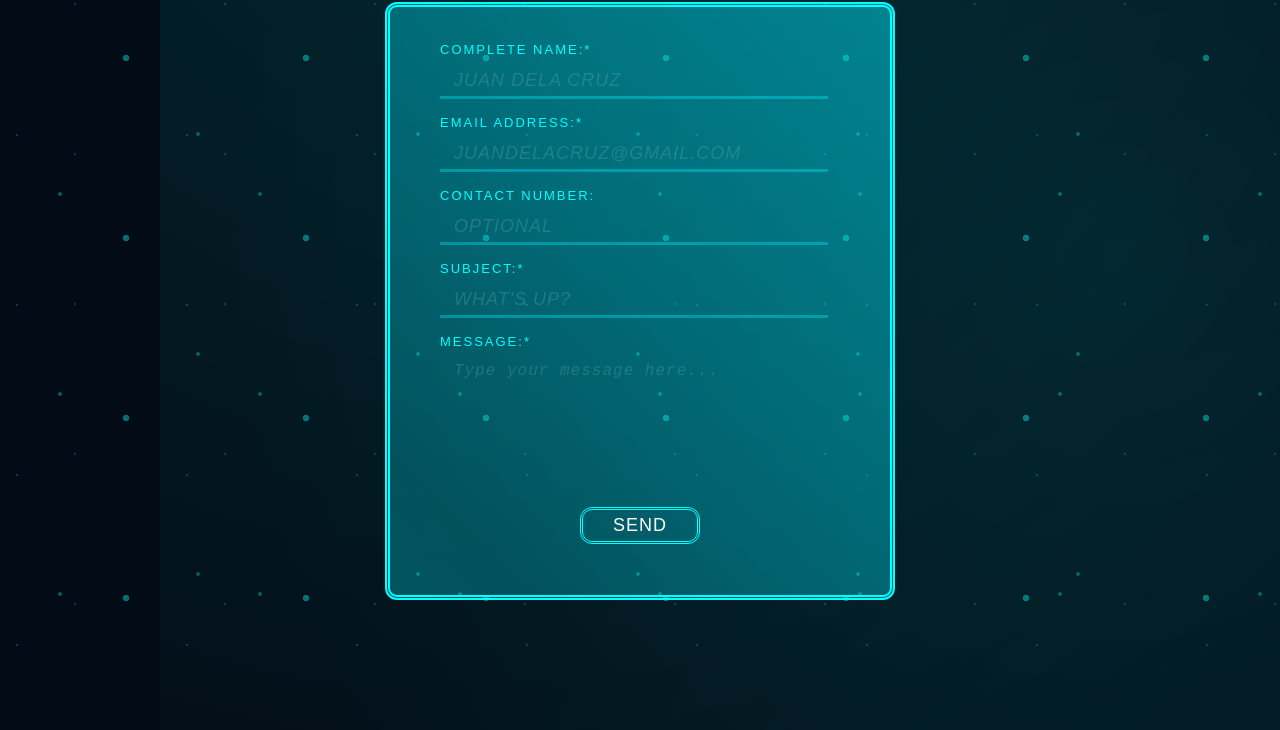
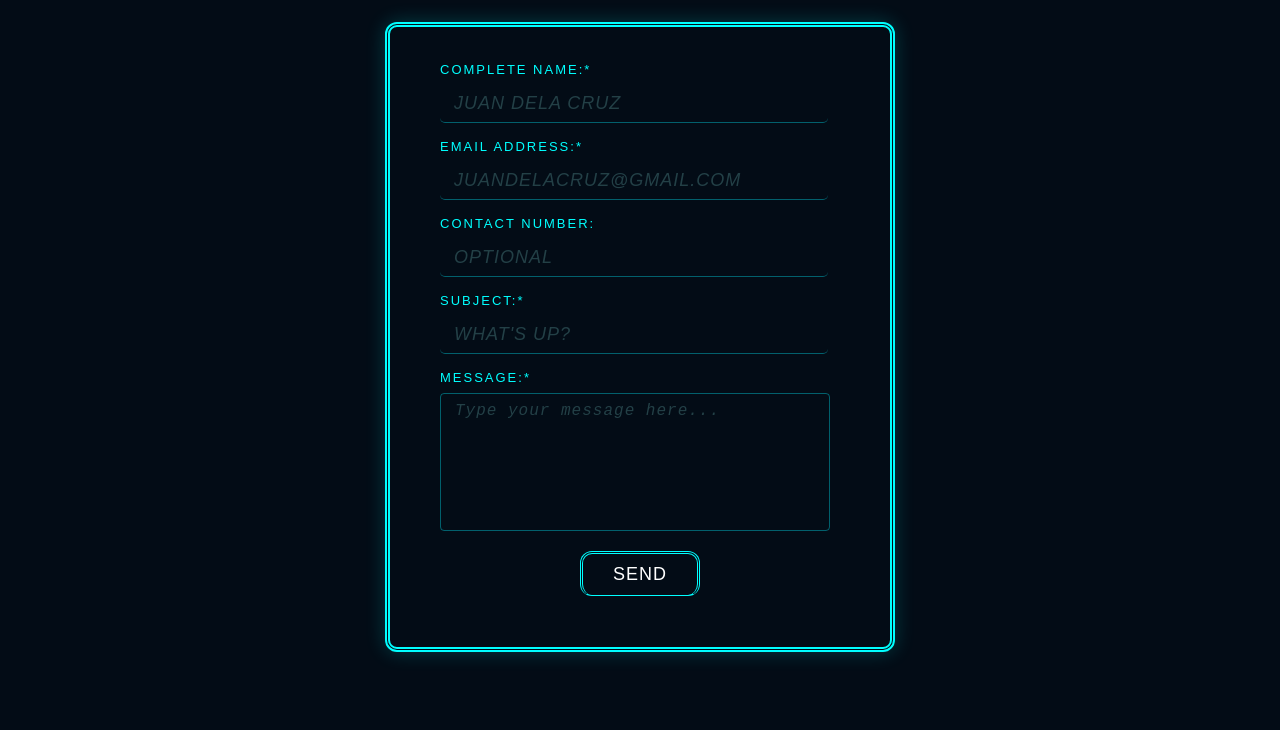
Before and after one commit to ChocoLitCode/CONTACTFORM, a plain HTML site: page index.html in a window 1280 px wide. Shown: the part 86-816 px from the top of the page. Drawn offline with Linux system fonts and the light colour scheme; a web font is replaced by a local one.

Commit message:
css updated

```diff
--- a/assets/style.css
+++ b/assets/style.css
@@ -1,265 +1,131 @@
-/* Animated Background with Basic CSS Only */
-body {
-  background-color: #030c16;
-  position: relative;
-  min-height: 100vh;
-  overflow: hidden;
-}
-
-/* Animated gradient background */
-body::before {
-  content: '';
-  position: fixed;
-  top: 0;
-  left: 0;
-  width: 200%;
-  height: 200%;
-  background:
-    radial-gradient(circle at 20% 80%, rgba(0, 255, 255, 0.1) 0%, transparent 50%),
-    radial-gradient(circle at 80% 20%, rgba(0, 255, 255, 0.05) 0%, transparent 50%),
-    radial-gradient(circle at 40% 40%, rgba(0, 255, 255, 0.08) 0%, transparent 50%);
-  animation: backgroundMove 20s infinite linear;
-  z-index: -1;
-}
-
-@keyframes backgroundMove {
-  0% {
-    transform: translate(0, 0) rotate(0deg);
-  }
-  100% {
-    transform: translate(-50%, -50%) rotate(360deg);
-  }
-}
-
-/* Floating particles */
-body::after {
-  content: '';
-  position: fixed;
-  top: 0;
-  left: 0;
-  width: 100%;
-  height: 100%;
-  background-image:
-    radial-gradient(circle at 10% 20%, rgba(0, 255, 255, 0.3) 2px, transparent 0),
-    radial-gradient(circle at 30% 40%, rgba(0, 255, 255, 0.2) 1px, transparent 0),
-    radial-gradient(circle at 50% 60%, rgba(0, 255, 255, 0.4) 3px, transparent 0),
-    radial-gradient(circle at 70% 80%, rgba(0, 255, 255, 0.3) 2px, transparent 0),
-    radial-gradient(circle at 90% 10%, rgba(0, 255, 255, 0.2) 1px, transparent 0);
-  background-size: 200px 200px, 150px 150px, 180px 180px, 220px 220px, 170px 170px;
-  animation: particleFloat 25s infinite linear;
-  z-index: -1;
-}
-
-@keyframes particleFloat {
-  0% {
-    background-position: 0 0, 0 0, 0 0, 0 0, 0 0;
-  }
-  100% {
-    background-position: 200px 200px, 150px 150px, 180px 180px, 220px 220px, 170px 170px;
-  }
-}
-
-/* Pulsing glow effect */
-form {
-  position: relative;
-}
-
-form::before {
-  content: '';
-  position: absolute;
-  top: -5px;
-  left: -5px;
-  right: -5px;
-  bottom: -5px;
-  border-radius: 17px;
-  background: linear-gradient(45deg, #00eeff, #00eeff5e, #00eeff);
-  background-size: 400% 400%;
-  animation: formGlow 3s ease-in-out infinite;
-  z-index: -1;
-  opacity: 0.7;
-}
-
-@keyframes formGlow {
-  0%, 100% {
-    background-position: 0% 50%;
-    opacity: 0.5;
-  }
-  50% {
-    background-position: 100% 50%;
-    opacity: 0.8;
-  }
-}
-
-/* Enhanced input animations */
-input, textarea {
-  transition: all 0.3s ease;
-  position: relative;
-  overflow: hidden;
-}
-
-input::after, textarea::after {
-  content: '';
-  position: absolute;
-  bottom: 0;
-  left: -100%;
-  width: 100%;
-  height: 2px;
-  background: linear-gradient(90deg, transparent, aqua, transparent);
-  transition: left 0.5s ease;
-}
-
-input:focus::after, textarea:focus::after {
-  left: 100%;
-}
-
-/* Button enhanced animation */
-input#send {
-  position: relative;
-  overflow: hidden;
-}
-
-input#send::before {
-  content: '';
-  position: absolute;
-  top: 0;
-  left: -100%;
-  width: 100%;
-  height: 100%;
-  background: linear-gradient(90deg, transparent, rgba(0, 255, 255, 0.4), transparent);
-  transition: left 0.5s ease;
-}
-
-input#send:hover::before {
-  left: 100%;
-}
-
-/* Subtle heading animation */
-h1 {
-  position: relative;
-  display: inline-block;
-}
-
-h1::after {
-  content: '';
-  position: absolute;
-  bottom: -5px;
-  left: 0;
-  width: 0;
-  height: 2px;
-  background: aqua;
-  animation: headingUnderline 2s ease-in-out infinite alternate;
-}
-
-@keyframes headingUnderline {
-  0% {
-    width: 0;
-    left: 0;
-  }
-  50% {
-    width: 100%;
-    left: 0;
-  }
-  100% {
-    width: 0;
-    left: 100%;
-  }
-}
-
-/* Keep all your original styles below */
-.alan-sans-main{
+/* Main font class for Alan Sans with optimal settings */
+.alan-sans-main {
   font-family: "Alan Sans", sans-serif;
-  font-optical-sizing: auto;
-  font-weight: 300;
+  font-optical-sizing: auto; /* Allows browser to optimize text rendering */
+  font-weight: 300; /* Light weight for regular text */
   font-style: normal;
 }
 
-*{
-    text-transform: uppercase;
-    letter-spacing: 1px;
-    color:aqua;
-    border-color: aqua;
-    text-align:left;
-    letter-spacing: 2px;
+/* Universal selector - applies to ALL elements on the page */
+* {
+  text-transform: uppercase; /* Convert all text to uppercase */
+  letter-spacing: 1px; /* Spread out letters for futuristic look */
+  color: aqua; /* Cyberpunk aqua text color */
+  border-color: aqua; /* Aqua color for all borders */
+  text-align: left; /* Default left alignment */
+  letter-spacing: 2px; /* Increased letter spacing for tech aesthetic */
 }
 
-h1{
-  text-align: center;
+/* Body styling - main page background and layout */
+body {
+  background-color: #030c16; /* Deep navy blue background for contrast */
+  margin: 0; /* Remove default browser margins */
+  padding: 20px; /* Add spacing around content */
+  font-family: "Alan Sans", sans-serif; /* Apply font to entire page */
 }
 
-label {
-  font-weight: 500;
-  font-size: small;
-  display: block;
-  margin-bottom: 8px;
+/* Main heading styling */
+h1 {
+  text-align: center; /* Center align the main heading */
+  margin-bottom: 30px; /* Space below heading */
 }
 
-input,
-textarea {
-  font-size: large;
-  outline:none;
-  padding: 5px 14px;
-  border: transparent;
-  background-color: transparent;
-  margin-bottom: 16px;
-  width: 90%;
-  color: rgb(255, 255, 255);
-  letter-spacing: 1px;
+/* Form label styling */
+label {
+  font-weight: 500; /* Medium weight for emphasis */
+  font-size: small; /* Smaller than input text */
+  display: block; /* Make labels block elements (own line) */
+  margin-bottom: 8px; /* Space between label and input */
 }
 
-input {
-  border-bottom: #00eeff5e;
-  border-bottom-style: solid;
+/* Common styles for both input fields and textareas */
+input, textarea {
+  font-size: large; /* Larger text for better readability */
+  outline: none; /* Remove default browser focus outline */
+  padding: 8px 14px; /* Internal spacing */
+  border: transparent; /* Start with transparent border */
+  background-color: transparent; /* See-through background */
+  margin-bottom: 16px; /* Space between form fields */
+  width: 90%; /* Relative width within container */
+  color: rgb(255, 255, 255); /* White text color */
+  letter-spacing: 1px; /* Slightly spaced letters */
+  transition: all 0.3s ease; /* Smooth transitions for interactions */
 }
 
-::placeholder {
-  font-style: italic;
-  color:rgba(100, 172, 172, 0.325);
-  letter-spacing: 1px;
+/* Specific input field styling */
+input {
+  border-bottom: 1px solid #00eeff5e; /* Bottom border only with transparency */
+  border-radius: 5px; /* Rounded corners */
 }
 
+/* Textarea specific styling */
 textarea {
-  text-transform: none;
-  height: 120px;
-  resize: none;
-  text-align: justify;
+  border: 1px solid #00eeff5e; /* Full border */
+  border-radius: 4px; /* Rounded corners */
+  text-transform: none; /* Override universal uppercase for message text */
+  height: 120px; /* Fixed height */
+  resize: none; /* Prevent user resizing */
+  text-align: justify; /* Even text alignment */
 }
 
-input#send {
-  text-align: center;
-  width: 30%;
-  border-radius: 12px;
-  border-style: double;
-  border-color: aqua;
-  margin-inline-start: 35%;
-  background-color: transparent;
-  font-weight: 500;
+/* Placeholder text styling for empty form fields */
+::placeholder {
+  font-style: italic; /* Italicized hint text */
+  color: rgba(100, 172, 172, 0.325); /* Semi-transparent aqua */
+  letter-spacing: 1px; /* Consistent letter spacing */
 }
 
-input#number::-webkit-outer-spin-button,
-input#number::-webkit-inner-spin-button {
-  -webkit-appearance: none;
+/* Send button specific styling */
+input#send {
+  text-align: center; /* Center button text */
+  width: 30%; /* Relative width */
+  border-radius: 12px; /* More rounded corners for button */
+  border-style: double; /* Double border for emphasis */
+  border-color: aqua; /* Aqua border */
+  margin-inline-start: 35%; /* Center horizontally */
+  background-color: transparent; /* Transparent background */
+  font-weight: 500; /* Medium weight text */
+  cursor: pointer; /* Pointer cursor on hover */
+  padding: 10px; /* Button padding */
+  transition: all 0.3s ease; /* Smooth hover transitions */
 }
 
-form {
-  padding: 35px 50px;
-  background-color: transparent;
-  border-style: double;
-  border-width: 5px;
-  border-radius: 12px;
-  max-width: 400px;
-  margin: auto;
+/* Send button hover state - interactive feedback */
+input#send:hover {
+  color: rgb(15, 18, 20); /* Dark text for contrast */
+  background-color: aqua; /* Fill with aqua color */
+  font-weight: 750; /* Extra bold text */
+  transform: scale(1.05); /* Slight grow effect */
 }
 
-input#send:hover {
-  color: rgb(15, 18, 20);
-  background-color: aqua;
-  font-weight: 750;
+/* Send button active state - when being clicked */
+input#send:active {
+  background-color: #31e8f543; /* Semi-transparent aqua */
+  transform: scale(0.95); /* Slight shrink effect */
 }
 
-input#send:active {
-  background-color: #31e8f543;
+/* Form container styling */
+form {
+  padding: 35px 50px; /* Internal spacing */
+  background-color: transparent; /* See-through background */
+  border-style: double; /* Double border style */
+  border-width: 5px; /* Thick border */
+  border-radius: 12px; /* Rounded corners */
+  max-width: 400px; /* Maximum width for form */
+  margin: auto; /* Center form horizontally */
+  box-shadow: 0 0 20px rgba(0, 255, 255, 0.2); /* Glowing aqua shadow */
 }
 
-input:hover {
-  border-color: aqua;
+/* Hover state for form fields */
+input:hover, textarea:hover {
+  border-color: aqua; /* Bright aqua border on hover */
 }
+
+/* Focus states for better accessibility - when field is selected */
+input:focus, textarea:focus {
+  border-color: aqua; /* Bright aqua border */
+  background-color: rgba(0, 255, 255, 0.1); /* Light aqua background */
+  box-shadow: 0 0 15px rgba(0, 255, 255, 0.5); /* Glow effect */
+  transform: scale(1.02); /* Slight pop-out effect */
+  transition: all 0.3s cubic-bezier(0.25, 0.46, 0.45, 0.94); /* Smooth bounce transition */
+}
```
